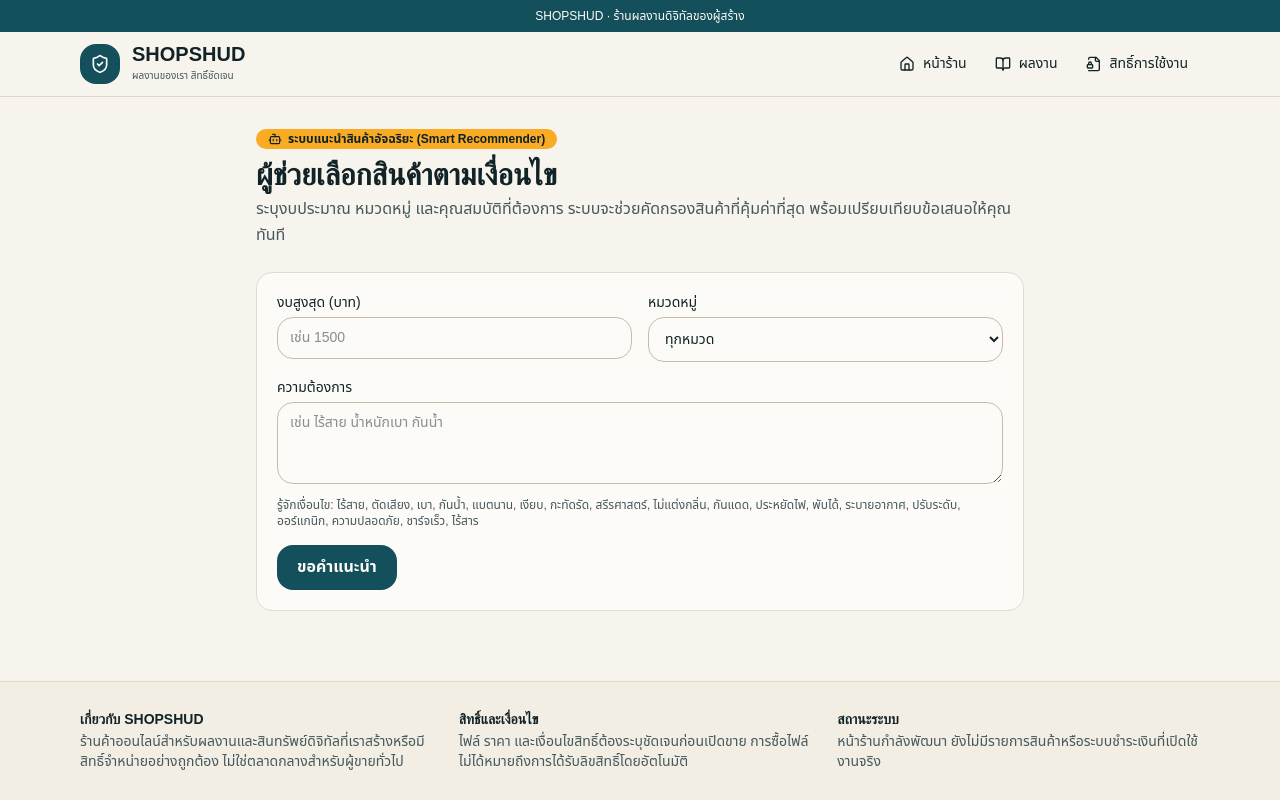
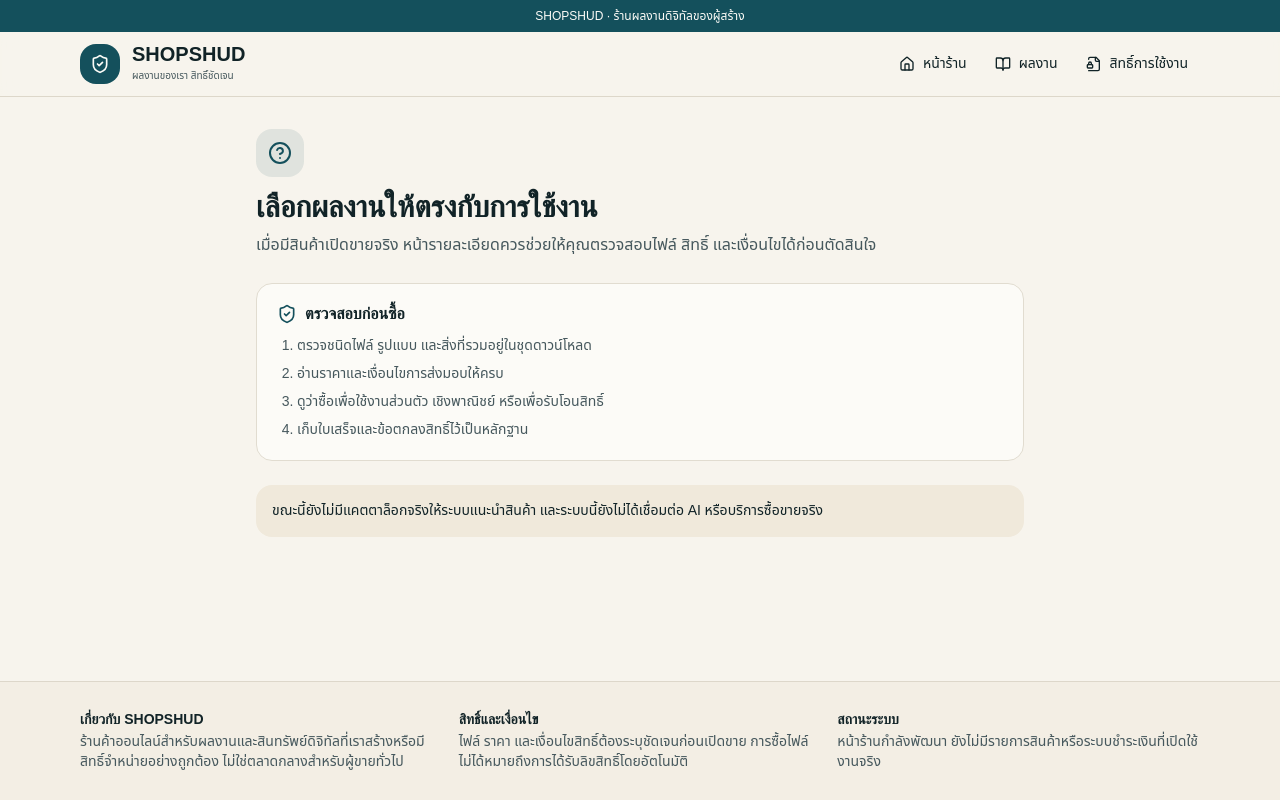
Before and after one commit to kittiinthasoi-lang/SHOPSHUD, a React (Vite) app in the folder artifacts/chon-shopping/: page /assistant in a window 1280 px wide. Built offline with nearby package versions, Linux system fonts and the light colour scheme; a web font is replaced by a local one.

Commit message:
remove fake product assistant and explain catalog readiness

```diff
--- a/artifacts/chon-shopping/src/pages/assistant.tsx
+++ b/artifacts/chon-shopping/src/pages/assistant.tsx
@@ -1,114 +1,11 @@
-import { useState } from 'react';
-import { Bot, Info, SearchX } from 'lucide-react';
-import { ProductArt } from '@/components/product-art';
-import { runAssistant, type AssistantResult } from '@/lib/assistant';
-import { thb, toBudget } from '@/lib/search';
-import { CATEGORIES, STORE_BY_ID } from '@/lib/seed';
-import { useStore } from '@/lib/store';
-import type { CategoryId } from '@/lib/types';
+import { CircleHelp, ShieldCheck } from 'lucide-react';
 import { useDocMeta } from '@/lib/use-doc-meta';
 
-const field = 'w-full rounded-xl border border-input bg-card px-3 py-2.5 text-sm';
-
 export default function Assistant() {
-  useDocMeta('ผู้ช่วยเลือกสินค้า — ช้อปชัด', 'ระบบค้นหาและแนะนำสินค้าที่ตรงกับงบประมาณ สเปก และความต้องการ พร้อมลิงก์ซื้อตรงและเปรียบเทียบราคา');
-  const { openPurchase, recordClick, toggleCompare, state } = useStore();
-  const [budget, setBudget] = useState('');
-  const [category, setCategory] = useState<CategoryId | 'all'>('all');
-  const [req, setReq] = useState('');
-  const [result, setResult] = useState<AssistantResult | null>(null);
-  const [busy, setBusy] = useState(false);
-  const [err, setErr] = useState('');
-
-  const submit = (e: React.FormEvent) => {
-    e.preventDefault();
-    if (budget.trim() && toBudget(budget) === null) { setErr('กรุณากรอกงบเป็นตัวเลขที่ไม่ติดลบ'); return; }
-    setErr(''); setBusy(true);
-    setTimeout(() => {
-      setResult(runAssistant({ budget: toBudget(budget), category, requirements: req }));
-      setBusy(false);
-    }, 350);
-  };
-
-  return (
-    <div className="mx-auto max-w-3xl space-y-6">
-      <header>
-        <p className="mb-2 inline-flex items-center gap-1.5 rounded-full bg-[hsl(var(--marigold))] px-3 py-0.5 text-xs font-semibold text-[hsl(192_50%_10%)]" data-testid="badge-smart-recommender">
-          <Bot className="h-3.5 w-3.5" aria-hidden="true" /> ระบบแนะนำสินค้าอัจฉริยะ (Smart Recommender)
-        </p>
-        <h1 className="font-display text-3xl font-bold">ผู้ช่วยเลือกสินค้าตามเงื่อนไข</h1>
-        <p className="mt-1 text-muted-foreground">
-          ระบุงบประมาณ หมวดหมู่ และคุณสมบัติที่ต้องการ ระบบจะช่วยคัดกรองสินค้าที่คุ้มค่าที่สุด พร้อมเปรียบเทียบข้อเสนอให้คุณทันที
-        </p>
-      </header>
-
-      <form onSubmit={submit} className="space-y-4 rounded-2xl border border-card-border bg-card p-5" aria-label="แบบฟอร์มผู้ช่วย">
-        <div className="grid gap-4 sm:grid-cols-2">
-          <div>
-            <label htmlFor="a-budget" className="mb-1 block text-sm font-medium">งบสูงสุด (บาท)</label>
-            <input id="a-budget" inputMode="numeric" className={field} value={budget} onChange={(e) => setBudget(e.target.value)} placeholder="เช่น 1500" data-testid="input-assistant-budget" aria-invalid={!!err} aria-describedby={err ? 'a-err' : undefined} />
-            {err && <p id="a-err" role="alert" className="mt-1 text-sm text-destructive">{err}</p>}
-          </div>
-          <div>
-            <label htmlFor="a-cat" className="mb-1 block text-sm font-medium">หมวดหมู่</label>
-            <select id="a-cat" className={field} value={category} onChange={(e) => setCategory(e.target.value as CategoryId | 'all')} data-testid="select-assistant-category">
-              <option value="all">ทุกหมวด</option>
-              {CATEGORIES.map((c) => <option key={c.id} value={c.id}>{c.label}</option>)}
-            </select>
-          </div>
-        </div>
-        <div>
-          <label htmlFor="a-req" className="mb-1 block text-sm font-medium">ความต้องการ</label>
-          <textarea id="a-req" rows={3} className={field} value={req} onChange={(e) => setReq(e.target.value)} placeholder="เช่น ไร้สาย น้ำหนักเบา กันน้ำ" data-testid="input-assistant-requirements" />
-          <p className="mt-1 text-xs text-muted-foreground">รู้จักเงื่อนไข: ไร้สาย, ตัดเสียง, เบา, กันน้ำ, แบตนาน, เงียบ, กะทัดรัด, สรีรศาสตร์, ไม่แต่งกลิ่น, กันแดด, ประหยัดไฟ, พับได้, ระบายอากาศ, ปรับระดับ, ออร์แกนิก, ความปลอดภัย, ชาร์จเร็ว, ไร้สาร</p>
-        </div>
-        <button type="submit" disabled={busy} data-testid="button-assistant-submit" className="rounded-xl bg-primary px-5 py-2.5 font-semibold text-primary-foreground disabled:opacity-60">
-          {busy ? 'กำลังคัดสินค้า...' : 'ขอคำแนะนำ'}
-        </button>
-      </form>
-
-      <div aria-live="polite">
-        {busy && <div className="space-y-3" aria-busy="true">{[0, 1].map((i) => <div key={i} className="skeleton h-28 rounded-2xl" />)}</div>}
-        {!busy && result && (
-          <div className="space-y-4" data-testid="assistant-results">
-            {result.notes.map((n) => (
-              <p key={n} className="flex gap-2 rounded-xl bg-secondary p-3 text-sm"><Info className="mt-0.5 h-4 w-4 shrink-0" aria-hidden="true" />{n}</p>
-            ))}
-            {result.noMatchReason ? (
-              <div className="flex flex-col items-center rounded-2xl border-2 border-dashed border-input p-8 text-center" data-testid="assistant-no-match">
-                <SearchX className="mb-2 h-9 w-9 text-muted-foreground" aria-hidden="true" />
-                <p className="font-semibold">ไม่พบสินค้าที่เหมาะสม</p>
-                <p className="text-sm text-muted-foreground">{result.noMatchReason}</p>
-              </div>
-            ) : (
-              result.recommendations.map(({ product: p, explanation }) => (
-                <article key={p.id} className="anim-rise flex flex-col gap-4 rounded-2xl border border-card-border bg-card p-4 sm:flex-row" data-testid={`assistant-rec-${p.id}`}>
-                  <ProductArt product={p} className="aspect-[4/3] w-full shrink-0 rounded-xl sm:w-40" />
-                  <div className="flex-1 space-y-2">
-                    <div className="flex flex-wrap items-center gap-2">
-                      <h2 className="font-semibold">{p.name}</h2>
-                      <span className="rounded-full bg-[hsl(var(--marigold))] px-2 py-0.5 text-xs font-semibold text-[hsl(192_50%_10%)]">{p.affiliatePlatform}</span>
-                      <span className="rounded-md bg-amber-500/10 px-2 py-0.5 text-xs font-semibold text-emerald-700 dark:text-emerald-300">
-                        ค่าคอม {p.commissionRate}% (~{thb(Math.round((p.price * p.commissionRate) / 100))})
-                      </span>
-                    </div>
-                    <p className="text-sm text-muted-foreground">{thb(p.price)} · {(STORE_BY_ID[p.storeId]?.name ?? p.affiliatePlatform)}</p>
-                    <p className="text-sm text-foreground/90">{explanation}</p>
-                    <div className="flex flex-wrap gap-2 pt-1">
-                      <button type="button" onClick={() => toggleCompare(p.id)} aria-pressed={state.compare.includes(p.id)} className="rounded-xl border border-input px-3 py-2 text-sm hover:bg-secondary" data-testid={`button-assistant-compare-${p.id}`}>
-                        {state.compare.includes(p.id) ? 'เอาออกจากการเทียบ' : 'เพิ่มในการเทียบ'}
-                      </button>
-                      <button type="button" onClick={() => { recordClick(p.id); openPurchase(p); }} className="rounded-xl bg-[hsl(var(--marigold))] px-3 py-2 text-sm font-semibold text-[hsl(192_50%_10%)] hover:brightness-95 transition-all" data-testid={`button-assistant-buy-${p.id}`}>
-                        เช็คราคา & สั่งซื้อ
-                      </button>
-                    </div>
-                  </div>
-                </article>
-              ))
-            )}
-          </div>
-        )}
-      </div>
-    </div>
-  );
+  useDocMeta('วิธีเลือกผลงาน — SHOPSHUD', 'แนวทางตรวจสอบไฟล์ ราคา และสิทธิ์ก่อนซื้อผลงานดิจิทัล');
+  return <section className="mx-auto max-w-3xl space-y-6">
+    <header><div className="mb-3 flex h-12 w-12 items-center justify-center rounded-xl bg-primary/10 text-primary"><CircleHelp className="h-6 w-6" /></div><h1 className="font-display text-3xl font-bold">เลือกผลงานให้ตรงกับการใช้งาน</h1><p className="mt-2 text-muted-foreground">เมื่อมีสินค้าเปิดขายจริง หน้ารายละเอียดควรช่วยให้คุณตรวจสอบไฟล์ สิทธิ์ และเงื่อนไขได้ก่อนตัดสินใจ</p></header>
+    <div className="rounded-2xl border border-card-border bg-card p-5"><h2 className="flex items-center gap-2 font-semibold"><ShieldCheck className="h-5 w-5 text-primary" /> ตรวจสอบก่อนซื้อ</h2><ol className="mt-3 list-decimal space-y-2 pl-5 text-sm text-muted-foreground"><li>ตรวจชนิดไฟล์ รูปแบบ และสิ่งที่รวมอยู่ในชุดดาวน์โหลด</li><li>อ่านราคาและเงื่อนไขการส่งมอบให้ครบ</li><li>ดูว่าซื้อเพื่อใช้งานส่วนตัว เชิงพาณิชย์ หรือเพื่อรับโอนสิทธิ์</li><li>เก็บใบเสร็จและข้อตกลงสิทธิ์ไว้เป็นหลักฐาน</li></ol></div>
+    <p className="rounded-xl bg-secondary p-4 text-sm">ขณะนี้ยังไม่มีแคตตาล็อกจริงให้ระบบแนะนำสินค้า และระบบนี้ยังไม่ได้เชื่อมต่อ AI หรือบริการซื้อขายจริง</p>
+  </section>;
 }
```
